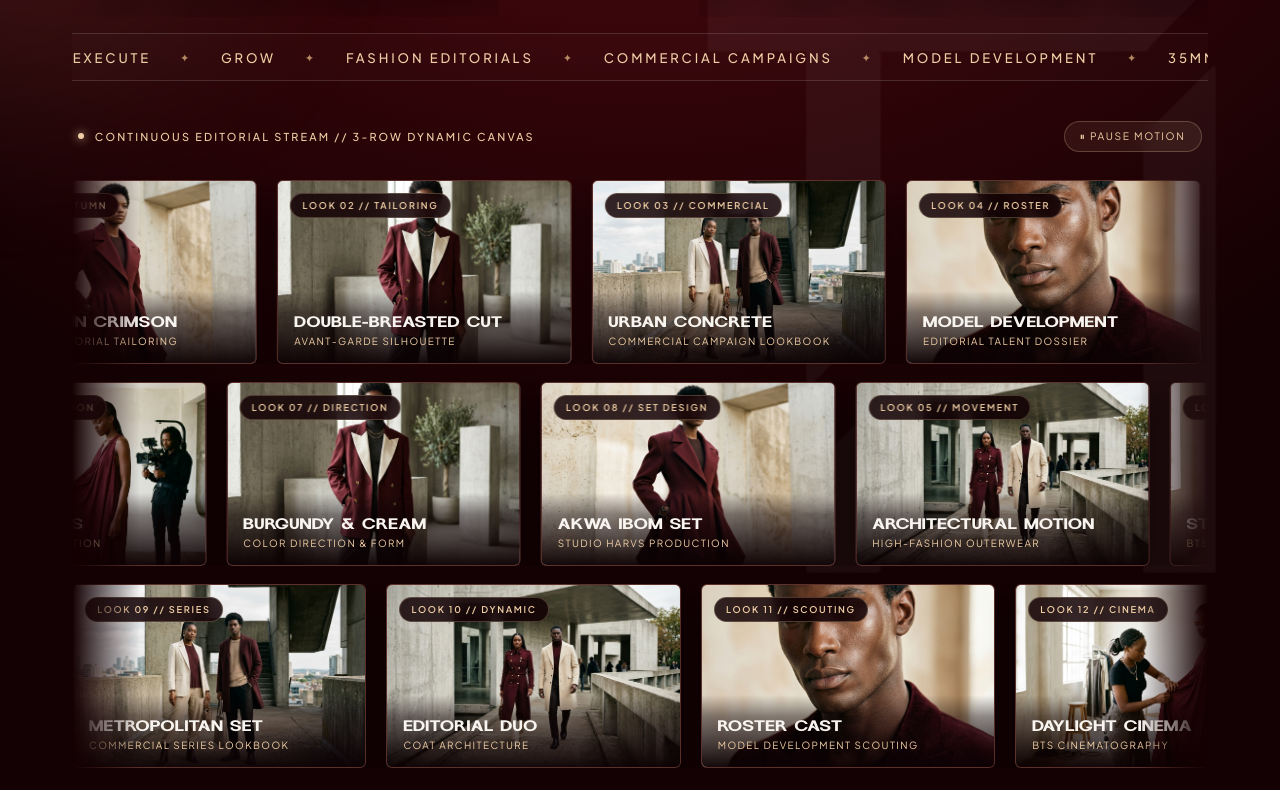
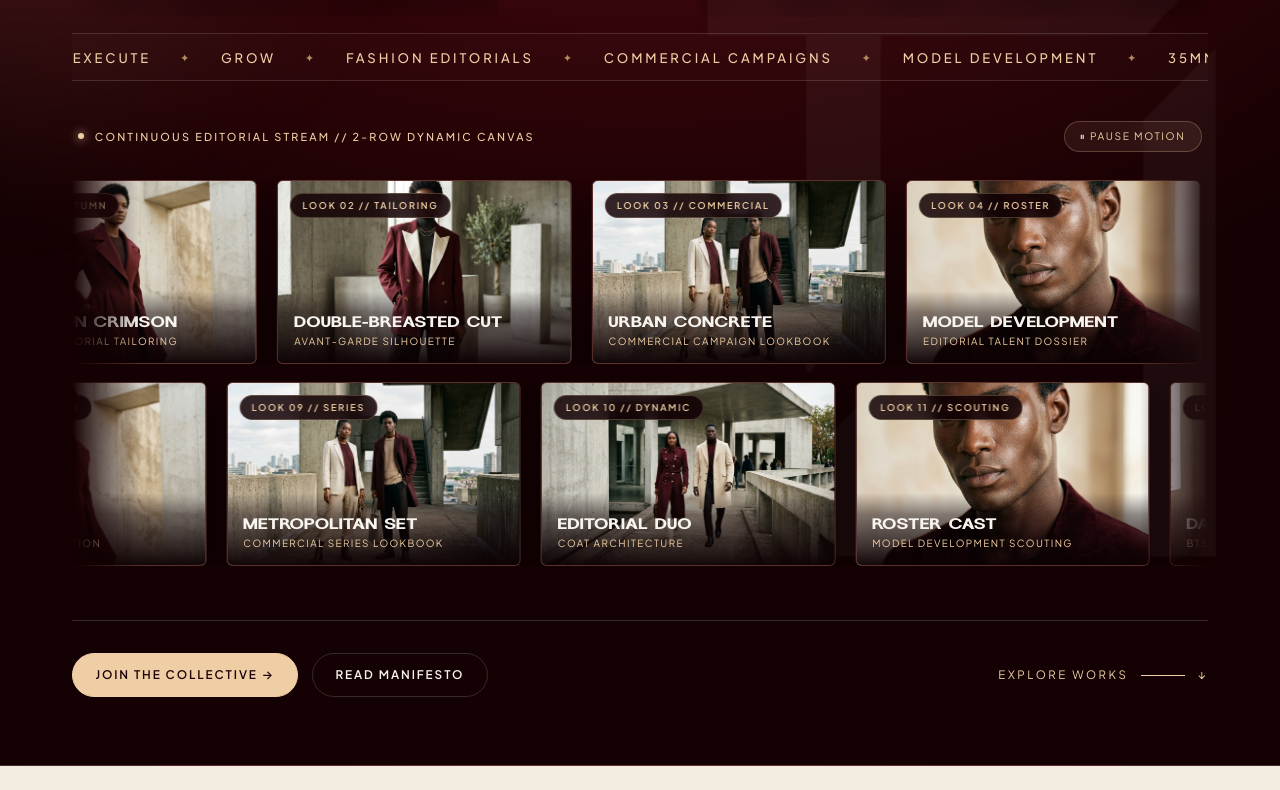
Before and after one commit to OKIKE-AFRICAN-LIMITED/team-harvs, a React (Vite) app: page / in a window 1280 px wide. Shown: the part 230-1020 px from the top of the page. Built offline with nearby package versions, Linux system fonts and the light colour scheme; no server answers; the database is empty; a web font is replaced by a local one.

Commit message:
hero section restructure

```diff
--- a/src/App.jsx
+++ b/src/App.jsx
@@ -26,7 +26,7 @@ export default function App() {
   const [isStreamPaused, setIsStreamPaused] = useState(false);
   const [selectedPreviewImage, setSelectedPreviewImage] = useState(null);
 
-  // 3-Row Dynamic Editorial Gallery Data
+  // 2-Row Dynamic Editorial Gallery Data (Clean, uncluttered layout)
   const streamRow1 = [
     {
       id: '01',
@@ -55,10 +55,7 @@ export default function App() {
       category: 'Editorial Talent Dossier',
       image: '/assets/images/model_portrait.jpg',
       tag: 'Look 04 // Roster'
-    }
-  ];
-
-  const streamRow2 = [
+    },
     {
       id: '05',
       title: 'Architectural Motion',
@@ -72,7 +69,10 @@ export default function App() {
       category: 'BTS & 35mm Cinema Motion',
       image: '/assets/images/creative_production_bts.jpg',
       tag: 'Look 06 // 35mm Motion'
-    },
+    }
+  ];
+
+  const streamRow2 = [
     {
       id: '07',
       title: 'Burgundy & Cream',
@@ -86,10 +86,7 @@ export default function App() {
       category: 'Studio Harvs Production',
       image: '/assets/images/editorial_hero.jpg',
       tag: 'Look 08 // Set Design'
-    }
-  ];
-
-  const streamRow3 = [
+    },
     {
       id: '09',
       title: 'Metropolitan Set',
@@ -505,7 +502,7 @@ export default function App() {
               <div className="hero-stream-control-bar">
                 <div className="stream-status">
                   <span className="stream-live-dot"></span>
-                  <span>Continuous Editorial Stream // 3-Row Dynamic Canvas</span>
+                  <span>Continuous Editorial Stream // 2-Row Dynamic Canvas</span>
                 </div>
                 <button
                   className="stream-toggle-btn"
@@ -546,27 +543,6 @@ export default function App() {
                     {[...streamRow2, ...streamRow2].map((item, idx) => (
                       <div
                         key={`r2-${idx}`}
-                        className="hero-stream-card"
-                        onClick={() => setSelectedPreviewImage(item)}
-                        title="Click to inspect look"
-                      >
-                        <img src={item.image} alt={item.title} className="stream-card-img" />
-                        <span className="stream-card-tag">{item.tag}</span>
-                        <div className="stream-card-info">
-                          <span className="stream-card-title">{item.title}</span>
-                          <span className="stream-card-cat">{item.category}</span>
-                        </div>
-                      </div>
-                    ))}
-                  </div>
-                </div>
-
-                {/* Row 3: Right to Left (←) - Desktop/Tablet */}
-                <div className="hero-stream-row stream-dir-left stream-speed-slow row-desktop-only">
-                  <div className="hero-stream-track">
-                    {[...streamRow3, ...streamRow3].map((item, idx) => (
-                      <div
-                        key={`r3-${idx}`}
                         className="hero-stream-card"
                         onClick={() => setSelectedPreviewImage(item)}
                         title="Click to inspect look"
```
